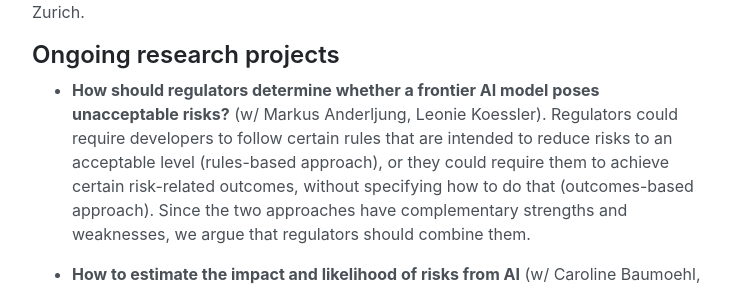
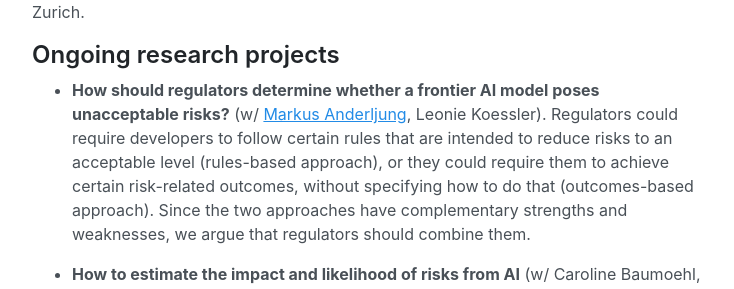
Before and after one commit to jonasschuett/jonasschuett.github.io, a Jekyll site: the page built from _posts/2020-04-04-introduction.md, in a window 1280 px wide and 900 px high, scrolled down 803 px. Shown: the part 156-445 px from the top of the window, without its empty margins (272-1006 px from the left). Built offline with Jekyll 4.4.1, drawn with Linux system fonts in a browser that asks for light colours; part of the change alters nothing that is shown.

```diff
--- a/_posts/2020-04-04-introduction.md
+++ b/_posts/2020-04-04-introduction.md
@@ -14,7 +14,7 @@ I'm currently wrapping up my PhD in law at Goethe University Frankfurt. I hold a
 
 ## Ongoing research projects
 
-- **How should regulators determine whether a frontier AI model poses unacceptable risks?** (w/ Markus Anderljung, Leonie Koessler). Regulators could require developers to follow certain rules that are intended to reduce risks to an acceptable level (rules-based approach), or they could require them to achieve certain risk-related outcomes, without specifying how to do that (outcomes-based approach). Since the two approaches have complementary strengths and weaknesses, we argue that regulators should combine them.
+- **How should regulators determine whether a frontier AI model poses unacceptable risks?** (w/ [Markus Anderljung](https://www.linkedin.com/in/markus-anderljung-21369974/), Leonie Koessler). Regulators could require developers to follow certain rules that are intended to reduce risks to an acceptable level (rules-based approach), or they could require them to achieve certain risk-related outcomes, without specifying how to do that (outcomes-based approach). Since the two approaches have complementary strengths and weaknesses, we argue that regulators should combine them.
 
 - **How to estimate the impact and likelihood of risks from AI** (w/ Caroline Baumoehl, Malcolm Murray, Leonie Koessler). We make the case for explicit risk estimates, list options, and make recommendations.
 
```
